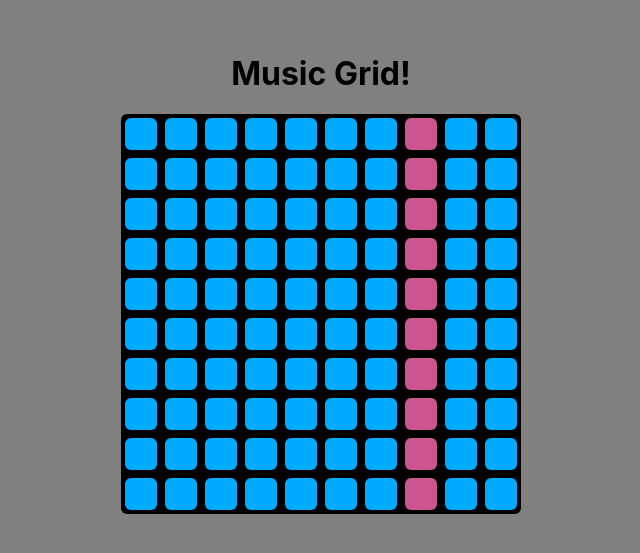
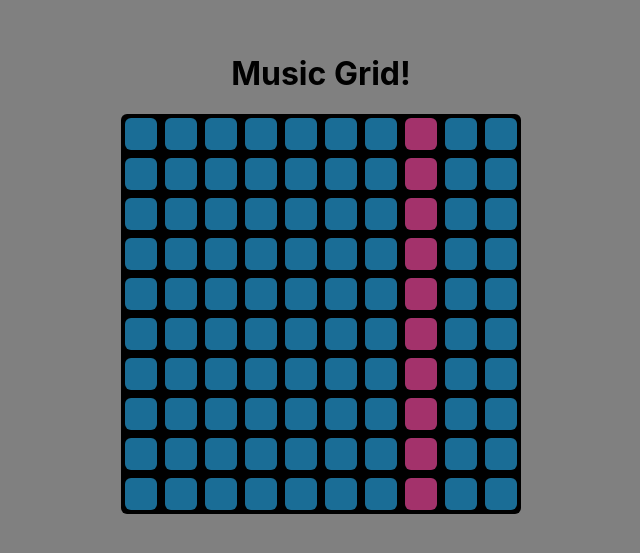
Before and after one commit to ayyjohn/music-grid, a React (Create React App) app: page / in a window 1280 px wide. Shown: the part 127-680 px from the top of the page, without its empty margins (319-959 px from the left). Built offline with nearby package versions, Linux system fonts and the light colour scheme.

Commit message:
make colors pop more

```diff
--- a/src/index.css
+++ b/src/index.css
@@ -60,7 +60,7 @@ height: 400px;
 }
 
 .grid-col-playing .grid-el {
-  background-color: #cc5490;
+  background-color: #a3326b;
 }
 
 .grid-col-playing .grid-el-selected {
@@ -69,7 +69,7 @@ height: 400px;
 
 .grid-el {
   display: flex;
-  background-color: #0af;
+  background-color: rgb(26, 109, 150);
   align-items: center;
   justify-content: center;
   width: 30px;
```
